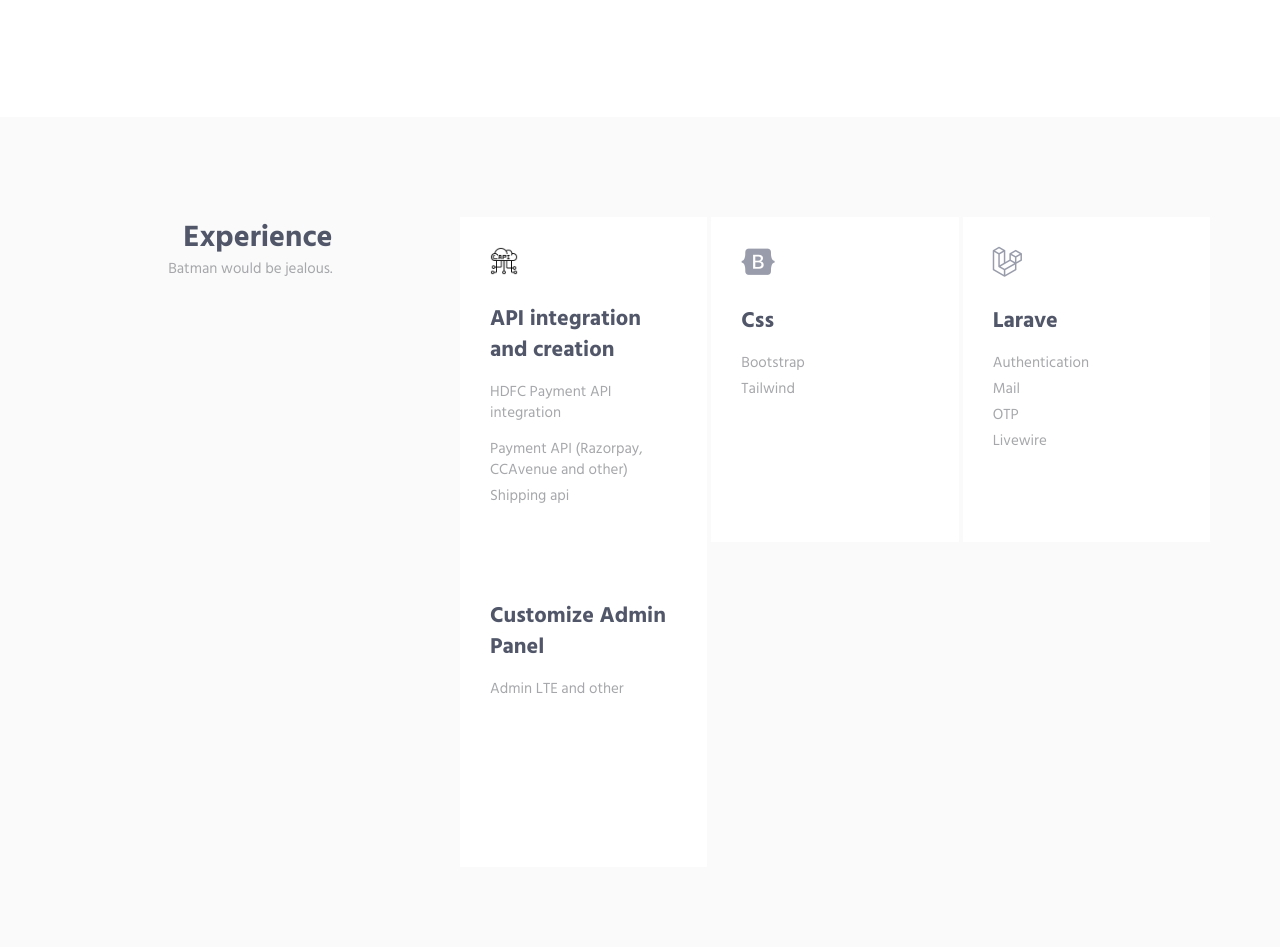
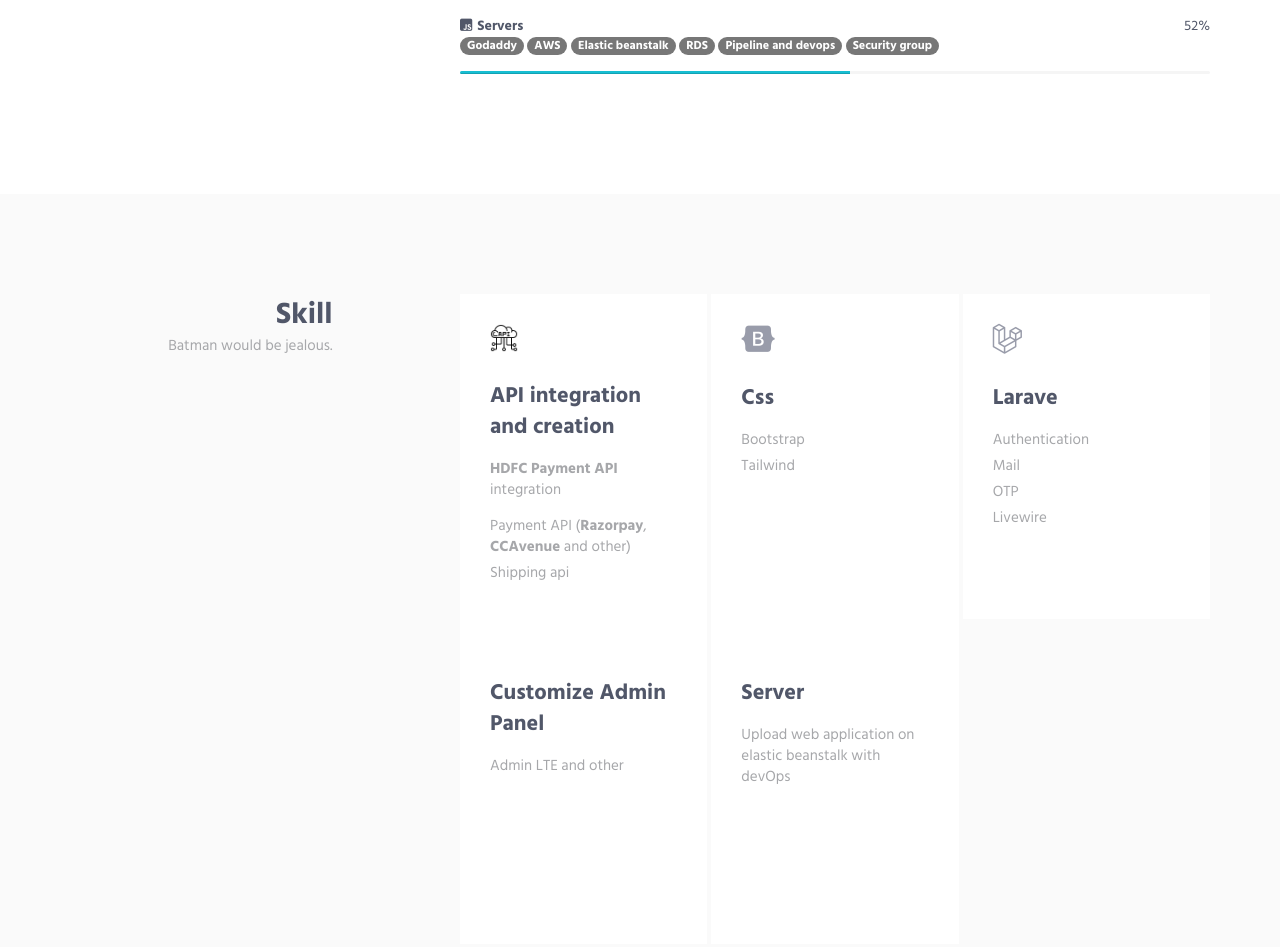
Before and after one commit to prashantsingh2408/portfolio-live, a plain HTML site: page index.html in a window 1280 px wide. Shown: the part 1270-2217 px from the top of the page. Drawn offline with Linux system fonts and the light colour scheme.

Commit message:
update skill section

```diff
--- a/index.html
+++ b/index.html
@@ -1,7 +1,5 @@
 <!DOCTYPE html>
 <html lang="en" class="no-js">
-<!-- BEGIN HEAD -->
-
 <head>
     <meta charset="utf-8" />
     <title>
@@ -11,54 +9,35 @@
     <meta content="width=device-width, initial-scale=1" name="viewport" />
     <meta content="" name="description" />
     <meta content="" name="author" />
-
     <!-- GLOBAL MANDATORY STYLES -->
     <link href="http://fonts.googleapis.com/css?family=Hind:300,400,500,600,700" rel="stylesheet" type="text/css">
     <link href="vendor/simple-line-icons/css/simple-line-icons.css" rel="stylesheet" type="text/css" />
     <link href="vendor/bootstrap/css/bootstrap.min.css" rel="stylesheet" type="text/css" />
-
     <!-- PAGE LEVEL PLUGIN STYLES -->
     <link href="css/animate.css" rel="stylesheet">
-
     <!-- THEME STYLES -->
     <link href="css/layout.min.css" rel="stylesheet" type="text/css" />
     <link href="css/custom.css" rel="stylesheet" type="text/css" />
     <!-- Favicon -->
     <link rel="shortcut icon" href="img/logo.png" />
-
-    <!-- Font Awesome -->
     <script src="https://kit.fontawesome.com/62ff1d20a4.js" crossorigin="anonymous"></script>
-
 </head>
-<!-- END HEAD -->
-
-<!-- BODY -->
-
 <body id="body" data-spy="scroll" data-target=".header">
-
-    <!--========== HEADER ==========-->
     <header class="header navbar-fixed-top">
-        <!-- Navbar -->
         <nav class="navbar" role="navigation">
             <div class="container">
-                <!-- Brand and toggle get grouped for better mobile display -->
                 <div class="menu-container js_nav-item">
                     <button type="button" class="navbar-toggle" data-toggle="collapse" data-target=".nav-collapse">
                         <span class="sr-only">Toggle navigation</span>
                         <span class="toggle-icon"></span>
                     </button>
-
-                    <!-- Logo -->
                     <div class="logo">
                         <a class="logo-wrap" href="#body">
                             <img class="logo-img logo-img-main" src="img/logo.png" alt="Asentus Logo">
                             <img class="logo-img logo-img-active" src="img/logo-dark.png" alt="Asentus Logo">
                         </a>
                     </div>
-                    <!-- End Logo -->
                 </div>
-
-                <!-- Collect the nav links, forms, and other content for toggling -->
                 <div class="collapse navbar-collapse nav-collapse">
                     <div class="menu-container">
                         <ul class="nav navbar-nav navbar-nav-right">
@@ -67,7 +46,7 @@
                             <li class="js_nav-item nav-item"><a class="nav-item-child nav-item-hover"
                                     href="#about">About</a></li>
                             <li class="js_nav-item nav-item"><a class="nav-item-child nav-item-hover"
-                                    href="#experience">Experience</a></li>
+                                    href="#skill">Skill</a></li>
                             <li class="js_nav-item nav-item"><a class="nav-item-child nav-item-hover"
                                     href="#work">Work</a></li>
                             <li class="js_nav-item nav-item"><a class="nav-item-child nav-item-hover"
@@ -75,14 +54,9 @@
                         </ul>
                     </div>
                 </div>
-                <!-- End Navbar Collapse -->
             </div>
         </nav>
-        <!-- Navbar -->
     </header>
-    <!--========== END HEADER ==========-->
-
-    <!--========== SLIDER ==========-->
     <div class="promo-block parallax-window" data-parallax="scroll" data-image-src="img/lappy.jpg">
         <div class="container">
             <div class="row">
@@ -100,10 +74,6 @@
             </div>
         </div>
     </div>
-    <!--========== SLIDER ==========-->
-
-    <!--========== PAGE LAYOUT ==========-->
-    <!-- About -->
     <div id="about">
         <div class="container content-lg">
             <div class="row">
@@ -120,15 +90,12 @@
                             <proejcts class=""></proejcts>
                         </p>
                     </div>
-
-                    <!-- Progress Box -->
                     <div class="progress-box">
                         <h5>
                             <i class="fab fa-php">
                             </i>PHP
                         <span class="color-heading pull-right">87%</span>
                         </h5>
-
                         <div class="progress">
                             <div class="progress-bar bg-color-base" role="progressbar" data-width="87"></div>
                         </div>
@@ -139,7 +106,6 @@
                             </i>Mysql
                         <span class="color-heading pull-right">87%</span>
                         </h5>
-
                         <div class="progress">
                             <div class="progress-bar bg-color-base" role="progressbar" data-width="87"></div>
                         </div>
@@ -147,7 +113,6 @@
                     <div class="progress-box">
                         <h5><i class="fab fa-laravel"></i> Laravel
                             <span class="color-heading pull-right">87%</span>
-
                             </br>
                             <span class="badge badge-info">auth</span>
                             <span class="badge badge-info">payment gateway</span>
@@ -158,9 +123,7 @@
                             <span class="badge badge-info">pusher and chatify package</span>
                             <span class="badge badge-info">bagisto Ecommerce</span>
                             <span class="badge badge-info">API</span>
-
                         </h5>
-
                         <div class="progress">
                             <div class="progress-bar bg-color-base" role="progressbar" data-width="87"></div>
                         </div>
@@ -170,7 +133,6 @@
                         </br>
                             <span class="badge badge-info">familiar with adminLTE</span>
                         </h5>
-
                         <div class="progress">
                             <div class="progress-bar bg-color-base" role="progressbar" data-width="96"></div>
                         </div>
@@ -184,12 +146,10 @@
                         <span class="badge badge-info">tailwind</span>
                         <span class="badge badge-info">sass</span>
                         </h5>
-
                         <div class="progress">
                             <div class="progress-bar bg-color-base" role="progressbar" data-width="96"></div>
                         </div>
                     </div>
-
                     <div class="progress-box">
                         <h5><i class="fab fa-js-square"></i>JavaSript <span class="color-heading pull-right">52%</span>
                         </br>
@@ -199,25 +159,31 @@
                             <div class="progress-bar bg-color-base" role="progressbar" data-width="52"></div>
                         </div>
                     </div>
-
-
-                    <!-- End Progress Box -->
+                    <div class="progress-box">
+                        <h5><i class="fab fa-js-square"></i>Servers <span class="color-heading pull-right">52%</span>
+                            </br>
+                                <span class="badge badge-info">Godaddy</span>
+                                <span class="badge badge-info">AWS</span>
+                                <span class="badge badge-info">Elastic beanstalk </span>
+                                <span class="badge badge-info">RDS </span>
+                                <span class="badge badge-info">Pipeline and devops </span>
+                                <span class="badge badge-info">Security group </span>
+                        </h5>
+                        <div class="progress">
+                            <div class="progress-bar bg-color-base" role="progressbar" data-width="52"></div>
+                        </div>
+                    </div>
                 </div>
             </div>
-            <!--// end row -->
         </div>
     </div>
-    <!-- End About -->
-
-    <!-- Experience -->
-    <div id="experience">
-        <!-- add alert bootstrap -->
+    <div id="skill">
         <div class="bg-color-sky-light" data-auto-height="true">
             <div class="container content-lg">
                 <div class="row">
                     <div class="col-sm-3 sm-margin-b-30">
                         <div class="text-right sm-text-left">
-                            <h2 class="margin-b-0">Experience</h2>
+                            <h2 class="margin-b-0">Skill</h2>
                             <p>Batman would be jealous.</p>
                         </div>
                     </div>
@@ -226,43 +192,36 @@
                             <div class="col-md-4 md-margin-b-4 hover-card">
                                 <div class="service" data-height="height">
                                     <div class="service-element">
-                                        <!-- <i class="service-icon icon-chemistry"></i> -->
                                         <img class='service-icon icon-size' src='img/api.png'>
                                         </img>
                                     </div>
-
                                     <div class="service-info">
                                         <h3>API integration and creation</h3>
-                                        <p class="'margin-b-5">HDFC Payment API integration</p>
-                                        <p class="margin-b-5">Payment API (Razorpay, CCAvenue and other)</p>
+                                        <p class="'margin-b-5"><b>HDFC Payment API </b> integration</p>
+                                        <p class="margin-b-5">Payment API (<b>Razorpay</b>, <b>CCAvenue</b> and other)</p>
                                         <p class="margin-b-5">Shipping api</p>
-
                                     </div>
-                                    <a href="https://themeforest.net/item/metronic-responsive-admin-dashboard-template/4021469?ref=keenthemes"
+                                    <a href=""
                                         class="content-wrapper-link"></a>
                                 </div>
                             </div>
-
                             <div class="col-md-4">
                                 <div class="service" data-height="height">
                                     <div class="service-element">
-                                        <!-- <i class="service-icon bi bi-bootstrap"></i> -->
                                         <i class="service-icon fab fa-bootstrap"></i>
                                     </div>
                                     <div class="service-info">
                                         <h3>Css</h3>
                                         <p class="margin-b-5">Bootstrap</p>
                                         <p class="margin-b-5">Tailwind</p>
-
                                     </div>
-                                    <a href="https://themeforest.net/item/metronic-responsive-admin-dashboard-template/4021469?ref=keenthemes"
+                                    <a href=""
                                         class="content-wrapper-link"></a>
                                 </div>
                             </div>
                             <div class="col-md-4">
                                 <div class="service" data-height="height">
                                     <div class="service-element">
-                                        <!-- <i class="service-icon icon-badge"></i> -->
                                         <i class="service-icon fab fa-laravel"></i>
                                     </div>
                                     <div class="service-info">
@@ -272,7 +231,7 @@
                                         <p class="margin-b-5">OTP</p>
                                         <p class="margin-b-5">Livewire</p>
                                     </div>
-                                    <a href="https://themeforest.net/item/metronic-responsive-admin-dashboard-template/4021469?ref=keenthemes"
+                                    <a href=""
                                         class="content-wrapper-link"></a>
                                 </div>
                             </div>
@@ -287,21 +246,31 @@
                                             <p>Admin LTE and other</p>
                                         </p>
                                     </div>
-                                    <a href="https://themeforest.net/item/metronic-responsive-admin-dashboard-template/4021469?ref=keenthemes"
+                                    <a href=""
+                                        class="content-wrapper-link"></a>
+                                </div>
+                            </div>
+                            <div class="col-md-4">
+                                <div class="service" data-height="height">
+                                    <div class="service-element">
+                                        <i class='service-icon fab-fa-users'></i>
+                                    </div>
+                                    <div class="service-info">
+                                        <h3>Server</h3>
+                                        <p class="margin-b-5">
+                                            <p>Upload web application on elastic beanstalk with devOps</p>
+                                        </p>
+                                    </div>
+                                    <a href=""
                                         class="content-wrapper-link"></a>
                                 </div>
                             </div>
                         </div>
-                        <!--// end row -->
                     </div>
                 </div>
-                <!--// end row -->
             </div>
         </div>
     </div>
-    <!-- End Experience -->
-
-    <!-- Work -->
     <div id="work">
         <div class="container content-lg">
             <div class="row">
@@ -312,11 +281,9 @@
                     </div>
                 </div>
                 <div class="col-sm-8 col-sm-offset-1">
-                    <!-- Masonry Grid -->
                     <div class="masonry-grid row row-space-2">
                         <div class="masonry-grid-sizer col-xs-6 col-sm-6 col-md-1"></div>
                         <div class="masonry-grid-item col-xs-12 col-sm-6 col-md-8 margin-b-4">
-                            <!-- Work -->
                             <div class="work work-popup-trigger">
                                 <div class="work-overlay">
                                     <img width="1200" height="927"
@@ -360,9 +327,7 @@
                                                         <li class="work-popup-tag-item">
                                                             Multi Authentication
                                                         </li>
-
                                                     </ul>
-
                                                 </div>
                                                 <div class="margin-t-10 sm-margin-t-0">
                                                     <h3>Tech used</h3>
@@ -387,7 +352,6 @@
                                                             MySQL
                                                         </li>
                                                     </ul>
-
                                                 </div>
                                             </div>
                                             <div class="col-sm-4">
@@ -400,10 +364,8 @@
                                     </div>
                                 </div>
                             </div>
-                            <!-- End Work -->
                         </div>
                         <div class="masonry-grid-item col-xs-12 col-sm-6 col-md-4 margin-b-4">
-                            <!-- Work -->
                             <div class="work work-popup-trigger">
                                 <div class="work-overlay">
                                     <img src="img/citybazaar_crop.jpg" class="attachment-full size-full" alt=""
@@ -420,7 +382,6 @@
                                                 Visit
                                             </a>
                                         </div>
-
                                         <div class="row">
                                             <div class="col-sm-8 work-popup-content-divider sm-margin-b-20">
                                                 <div class="margin-t-10 sm-margin-t-0">
@@ -445,9 +406,7 @@
                                                         <li class="work-popup-tag-item">
                                                             Multi Authentication
                                                         </li>
-
                                                     </ul>
-
                                                 </div>
                                                 <div class="margin-t-10 sm-margin-t-0">
                                                     <h3>Tech used</h3>
@@ -472,26 +431,20 @@
                                                             MySQL
                                                         </li>
                                                     </ul>
-
                                                 </div>
                                             </div>
                                             <div class="col-sm-4">
                                                 <div class="margin-t-10 sm-margin-t-0">
-                                                    <!-- <p class="margin-b-5"><strong>Project Leader:</strong> John Doe</p> -->
-                                                    <!-- <p class="margin-b-5"><strong>Designer:</strong> Alisa Keys</p> -->
                                                     <p class="margin-b-5"><strong>Backend developer:</strong> Prashant <Singh></Singh></p>
                                                     <p class="margin-b-5"><strong>Company:</strong> Pegalogics <Singh></Singh></p>
-                                                    <!-- <p class="margin-b-5"><strong>Customer:</strong> Keenthemes</p> -->
                                                 </div>
                                             </div>
                                         </div>
                                     </div>
                                 </div>
                             </div>
-                            <!-- End Work -->
                         </div>
                     </div>
-                    <!-- End Masonry Grid -->
                 </div>
             </div>
             <div class="row">
@@ -500,14 +453,11 @@
                     </div>
                 </div>
                 <div class="col-sm-8 col-sm-offset-1">
-                    <!-- Masonry Grid -->
                     <div class="masonry-grid row row-space-2">
                         <div class="masonry-grid-sizer col-xs-6 col-sm-6 col-md-1"></div>
                         <div class="masonry-grid-item col-xs-12 col-sm-6 col-md-8 margin-b-4">
-                            <!-- Work -->
                             <div class="work work-popup-trigger">
                                 <div class="work-overlay">
-
                                     <img width="1200" height="927"
                                         src="img/grocerystore/grocery.png"
                                         class="attachment-full size-full" alt="" loading="lazy"
@@ -571,7 +521,6 @@
                                                             MySQL
                                                         </li>
                                                     </ul>
-
                                                 </div>
                                             </div>
                                             <div class="col-sm-4">
@@ -584,18 +533,26 @@
                                     </div>
                                 </div>
                             </div>
-                            <!-- End Work -->
                         </div>
-
                     </div>
-                    <!-- End Masonry Grid -->
                 </div>
             </div>
+            <!-- <div class="row">
+                <div class="col-sm-3 sm-margin-b-30">
+                    <div class="text-right sm-text-left">
+                        <h2 class="margin-b-0">Github</h2>
+                        <p>Love open source</p>
+                    </div>
+                </div>
+                <div class="col-sm-8 col-sm-offset-1">
+                    <div class="masonry-grid row row-space-2">
+                        <li>
+                        </li>
+                    </div>
+                </div>
+            </div> -->
         </div>
     </div>
-    <!-- End Work -->
-
-    <!-- Contact -->
     <div id="contact">
         <div class="bg-color-sky-light">
             <div class="container content-lg">
@@ -603,15 +560,10 @@
                     <div class="col-sm-3 sm-margin-b-30">
                         <div class="text-right sm-text-left">
                             <h2 class="margin-b-0">Contacts</h2>
-                            <!-- <p>Hire me.</p> -->
                         </div>
                     </div>
                     <div class="col-sm-8 col-sm-offset-1">
                         <div class="row">
-                            <!-- <div class="col-md-3 col-xs-6 md-margin-b-30">
-                                <h5>Location</h5>
-                                <a href="http://keenthemes.com/">Brookyln, New York</a>
-                            </div> -->
                             <div class="col-md-3 col-   xs-6 md-margin-b-30">
                                 <h5>Phone</h5>
                                 <p>
@@ -623,46 +575,27 @@
                                 <h5>Email</h5>
                                 <a href="mailto:#">prashantsingh2408@gmail.com</a>
                             </div>
-                            <!-- <div class="col-md-3 col-xs-6">
-                                <h5>Web</h5>
-                                <a href="http://keenthemes.com/">alex.teseira.com</a>
-                            </div> -->
                         </div>
                     </div>
                 </div>
-                <!--// end row -->
             </div>
         </div>
     </div>
-    <!-- End Contact -->
-    <!--========== END PAGE LAYOUT ==========-->
-
-    <!--========== FOOTER ==========-->
     <footer class="footer">
         <div class="content container">
             <div class="row">
                 <div class="text-center">
                     <img class="footer-logo" src="img/logo-dark.png" alt="Aircv Logo">
                 </div>
-                <!-- <div class="col-xs-6 text-right sm-text-left">
-                    <p class="margin-b-0"><a class="fweight-700" href="http://keenthemes.com/preview/aircv/">Aircv</a> Theme Powered by: <a class="fweight-700" href="http://www.keenthemes.com/">KeenThemes.com</a>
-                    </p>
-                </div> -->
             </div>
-            <!--// end row -->
         </div>
     </footer>
-    <!--========== END FOOTER ==========-->
-
-    <!-- Back To Top -->
     <a href="javascript:void(0);" class="js-back-to-top back-to-top">Top</a>
-
     <!-- JAVASCRIPTS(Load javascripts at bottom, this will reduce page load time) -->
     <!-- CORE PLUGINS -->
     <script src="vendor/jquery.min.js" type="text/javascript"></script>
     <script src="vendor/jquery-migrate.min.js" type="text/javascript"></script>
     <script src="vendor/bootstrap/js/bootstrap.min.js" type="text/javascript"></script>
-
     <!-- PAGE LEVEL PLUGINS -->
     <script src="vendor/jquery.easing.js" type="text/javascript"></script>
     <script src="vendor/jquery.back-to-top.js" type="text/javascript"></script>
@@ -672,14 +605,10 @@
     <script src="vendor/jquery.appear.js" type="text/javascript"></script>
     <script src="vendor/masonry/jquery.masonry.pkgd.min.js" type="text/javascript"></script>
     <script src="vendor/masonry/imagesloaded.pkgd.min.js" type="text/javascript"></script>
-
     <!-- PAGE LEVEL SCRIPTS -->
     <script src="js/layout.min.js" type="text/javascript"></script>
     <script src="js/components/progress-bar.min.js" type="text/javascript"></script>
     <script src="js/components/masonry.min.js" type="text/javascript"></script>
     <script src="js/components/wow.min.js" type="text/javascript"></script>
-
 </body>
-<!-- END BODY -->
-
 </html>
```
Also changed, not shown: css/layout-rtl.css (+0 -13 lines), css/layout.css (+0 -15 lines).
